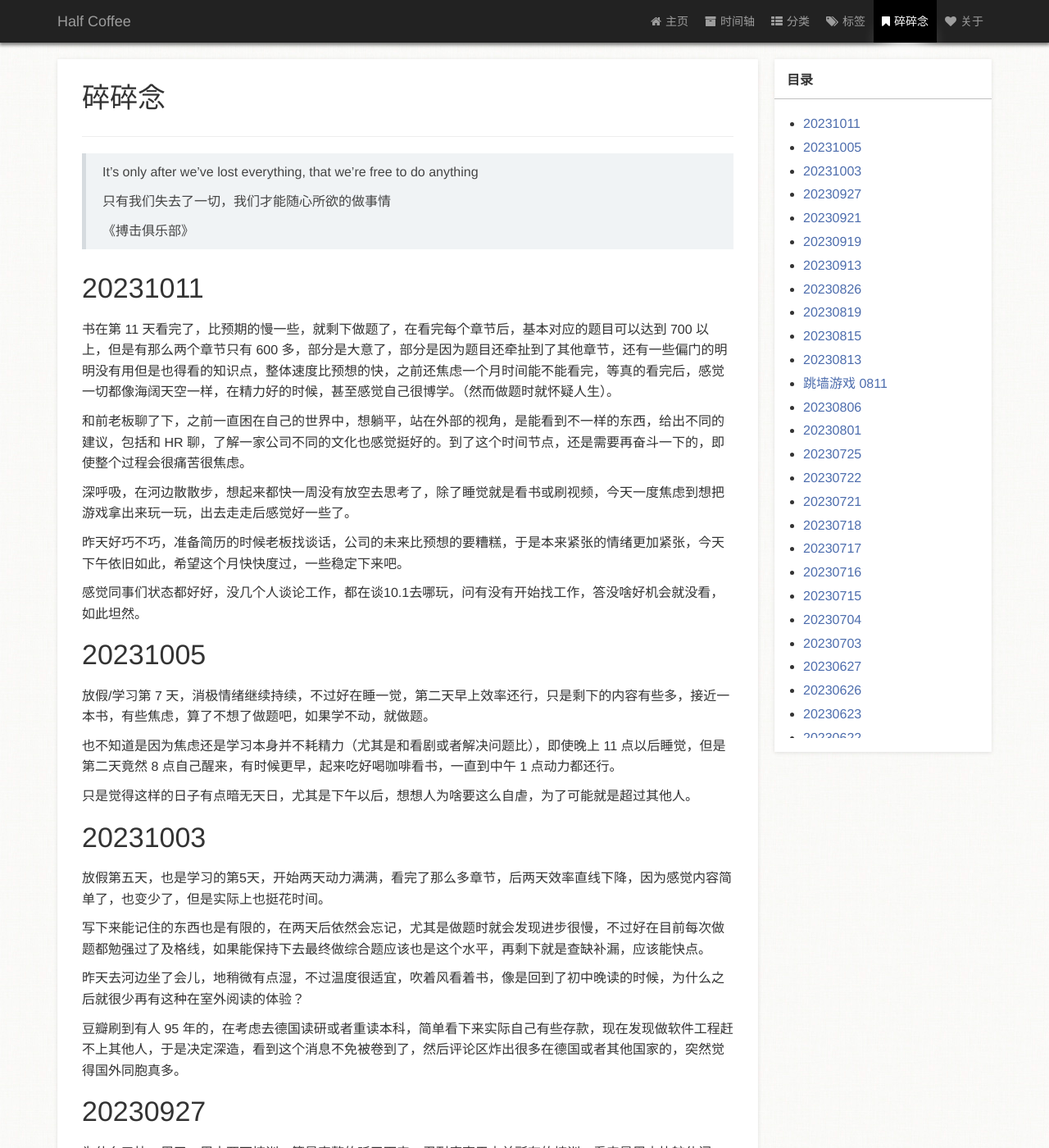
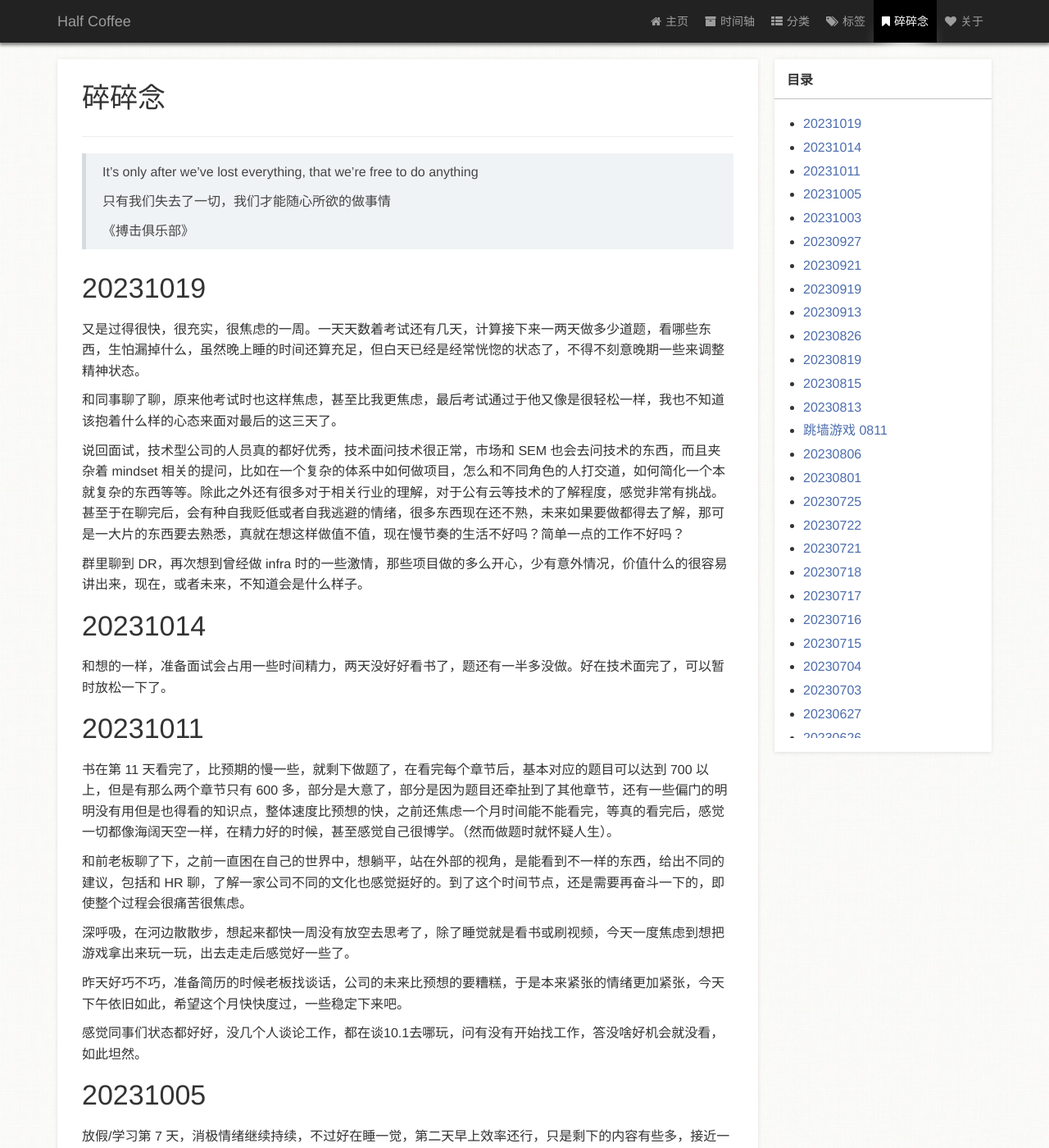
Before and after one commit to zm1990s/halfcoffee, a Jekyll site: the page built from page/3碎碎念.md, in a window 1280 px wide and 1400 px high. Shown: the whole window at 82% size. Built offline with Jekyll 4.4.1, drawn with Linux system fonts in a browser that asks for light colours; comment, search, counter and statistics services are not loaded; a style sheet for code colours, icons or effects is not loaded.

Commit message:
20231019

```diff
--- a/page/3碎碎念.md
+++ b/page/3碎碎念.md
@@ -13,6 +13,20 @@ type: page
 > 只有我们失去了一切，我们才能随心所欲的做事情
 >
 > 《搏击俱乐部》
+
+# 20231019
+
+又是过得很快，很充实，很焦虑的一周。一天天数着考试还有几天，计算接下来一两天做多少道题，看哪些东西，生怕漏掉什么，虽然晚上睡的时间还算充足，但白天已经是经常恍惚的状态了，不得不刻意晚期一些来调整精神状态。
+
+和同事聊了聊，原来他考试时也这样焦虑，甚至比我更焦虑，最后考试通过于他又像是很轻松一样，我也不知道该抱着什么样的心态来面对最后的这三天了。
+
+说回面试，技术型公司的人员真的都好优秀，技术面问技术很正常，市场和 SEM 也会去问技术的东西，而且夹杂着 mindset 相关的提问，比如在一个复杂的体系中如何做项目，怎么和不同角色的人打交道，如何简化一个本就复杂的东西等等。除此之外还有很多对于相关行业的理解，对于公有云等技术的了解程度，感觉非常有挑战。甚至于在聊完后，会有种自我贬低或者自我逃避的情绪，很多东西现在还不熟，未来如果要做都得去了解，那可是一大片的东西要去熟悉，真就在想这样做值不值，现在慢节奏的生活不好吗？简单一点的工作不好吗？
+
+群里聊到 DR，再次想到曾经做 infra 时的一些激情，那些项目做的多么开心，少有意外情况，价值什么的很容易讲出来，现在，或者未来，不知道会是什么样子。
+
+# 20231014
+
+和想的一样，准备面试会占用一些时间精力，两天没好好看书了，题还有一半多没做。好在技术面完了，可以暂时放松一下了。
 
 # 20231011
 
```
